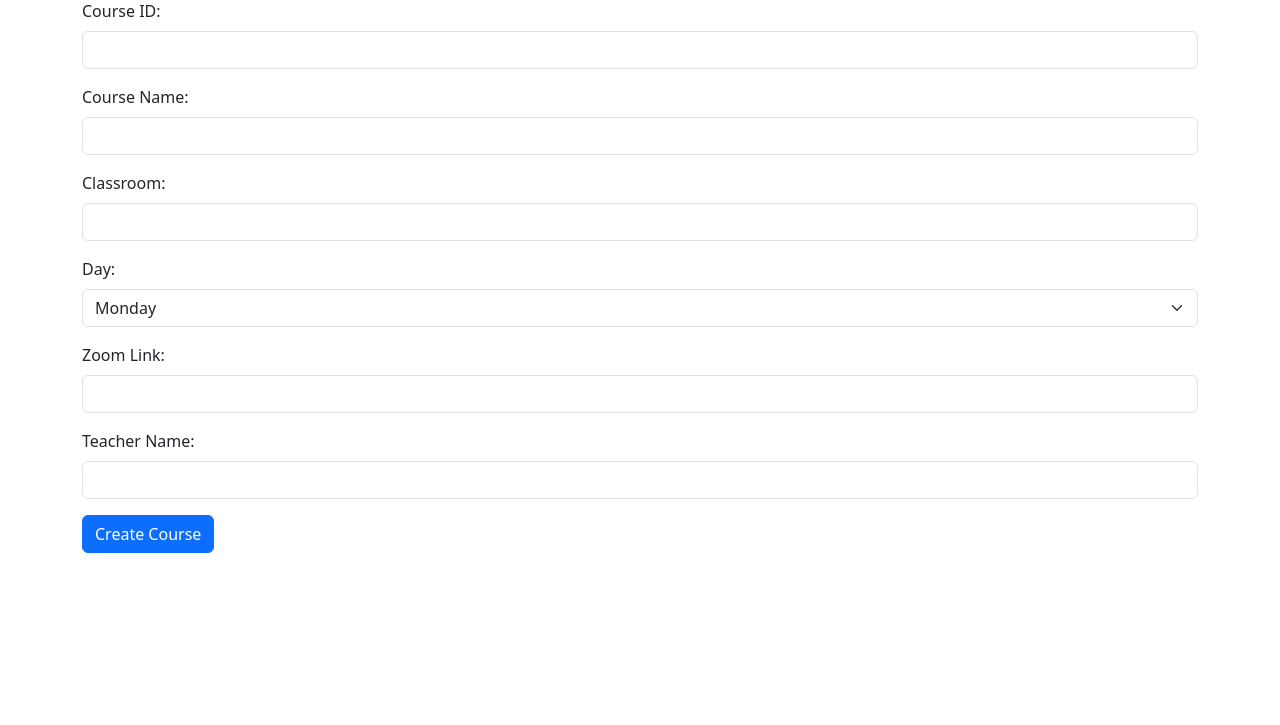
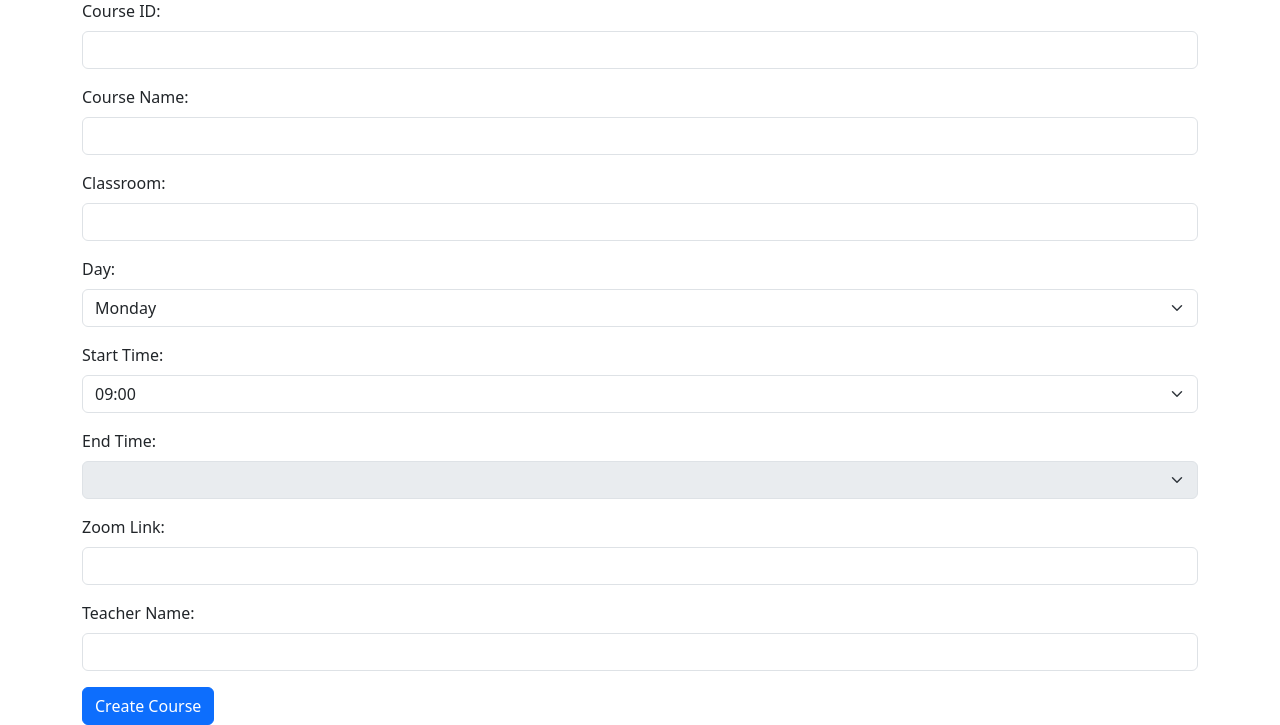
Before and after one commit to Fung1117/ClassHub, a Flask app: page /backend/create_course in a window 1280 px wide. Shown: the part 165-890 px from the top of the page. Before the commit the page ends 718 px from the top, so only its background shows below. Run offline with Flask 3, Linux system fonts and the light colour scheme; data that the repository does not hold is empty.

Commit message:
add the way for backend create course

```diff
--- a/backend/server.py
+++ b/backend/server.py
@@ -243,13 +243,15 @@ def manage_courses():
         day = request.form['day']
         zoomLink = request.form['zoomLink']
         teacherName = request.form['teacherName']
+        startTime = request.form['startTime']
+        endTime = request.form['endTime']
 
         # Insert data into the 'course' table
-        cursor.execute('INSERT INTO course (courseID, course_name, classroom, day, zoomLink, teacher_name) VALUES (%s, %s, %s, %s, %s, %s)',
-                       (courseID, courseName, classroom, day, zoomLink, teacherName))
+        cursor.execute('INSERT INTO course (courseID, course_name, classroom, day, zoomLink, teacher_name, startTime, endTime) VALUES (%s, %s, %s, %s, %s, %s, %s, %s)',
+                       (courseID, courseName, classroom, day, zoomLink, teacherName, startTime, endTime))
         conn.commit()
         # Redirect to the home page after creating the course
-        return redirect('/')
+        return redirect('/backend/create_course')
 
     else:
         # Fetch existing courses from the database
--- a/backend/templates/create_course.html
+++ b/backend/templates/create_course.html
@@ -42,7 +42,7 @@
         </table>
 
         <!-- Create Course Form -->
-        <form method="post" action="/">
+        <form method="post" action="/backend/create_course">
             <div class="mb-3">
                 <label for="courseID" class="form-label">Course ID:</label>
                 <input type="text" class="form-control" id="courseID" name="courseID" required>
@@ -67,6 +67,28 @@
                 </select>
             </div>
             <div class="mb-3">
+                <label for="startTime" class="form-label">Start Time:</label>
+                <select class="form-select" id="startTime" name="startTime" required onchange="updateEndTime()">
+                    <!-- Options for start time from 9:00 AM to 4:00 PM -->
+                    <option value="09:00">09:00</option>
+                    <option value="10:00">10:00</option>
+                    <option value="11:00">11:00</option>
+                    <option value="12:00">12:00</option>
+                    <option value="13:00">13:00</option>
+                    <option value="14:00">14:00</option>
+                    <option value="15:00">15:00</option>
+                    <option value="16:00">16:00</option>
+                </select>
+            </div>
+
+            <div class="mb-3">
+                <label for="endTime" class="form-label">End Time:</label>
+                <select class="form-select" id="endTime" name="endTime" required disabled>
+                    <!-- Options for end time based on the selected start time -->
+                    <!-- JavaScript will dynamically update this -->
+                </select>
+            </div>
+            <div class="mb-3">
                 <label for="zoomLink" class="form-label">Zoom Link:</label>
                 <input type="text" class="form-control" id="zoomLink" name="zoomLink" required>
             </div>
@@ -78,6 +100,43 @@
         </form>
     </div>
 
+    <script>
+        function updateEndTime() {
+            var startTimeSelect = document.getElementById("startTime");
+            var endTimeSelect = document.getElementById("endTime");
+
+            // Enable the endTime dropdown
+            endTimeSelect.disabled = false;
+
+            // Clear existing options
+            endTimeSelect.innerHTML = "";
+
+            // Get the selected start time
+            var selectedStartTime = startTimeSelect.value;
+
+            // Parse the selected start time
+            var startHour = parseInt(selectedStartTime.slice(0, 2));
+
+            // Generate options for end time based on the selected start time
+            for (var i = 1; i <= 7; i++) {
+                var endHour = startHour + i;
+                var endMinute = selectedStartTime.slice(3);
+
+                // Ensure the endHour is in the 24-hour format
+                endHour = endHour < 10 ? "0" + endHour : endHour;
+
+                var endTime = endHour + ":" + endMinute;
+
+                // Add the option to the endTime dropdown
+                var option = document.createElement("option");
+                option.value = endTime;
+                option.text = endTime;
+                endTimeSelect.add(option);
+            }
+        }
+    </script>
+
+
     <!-- Bootstrap JS and dependencies (Popper.js is not required in Bootstrap 5) -->
     <script src="https://cdn.jsdelivr.net/npm/bootstrap@5.3.0/dist/js/bootstrap.bundle.min.js"></script>
 
```
